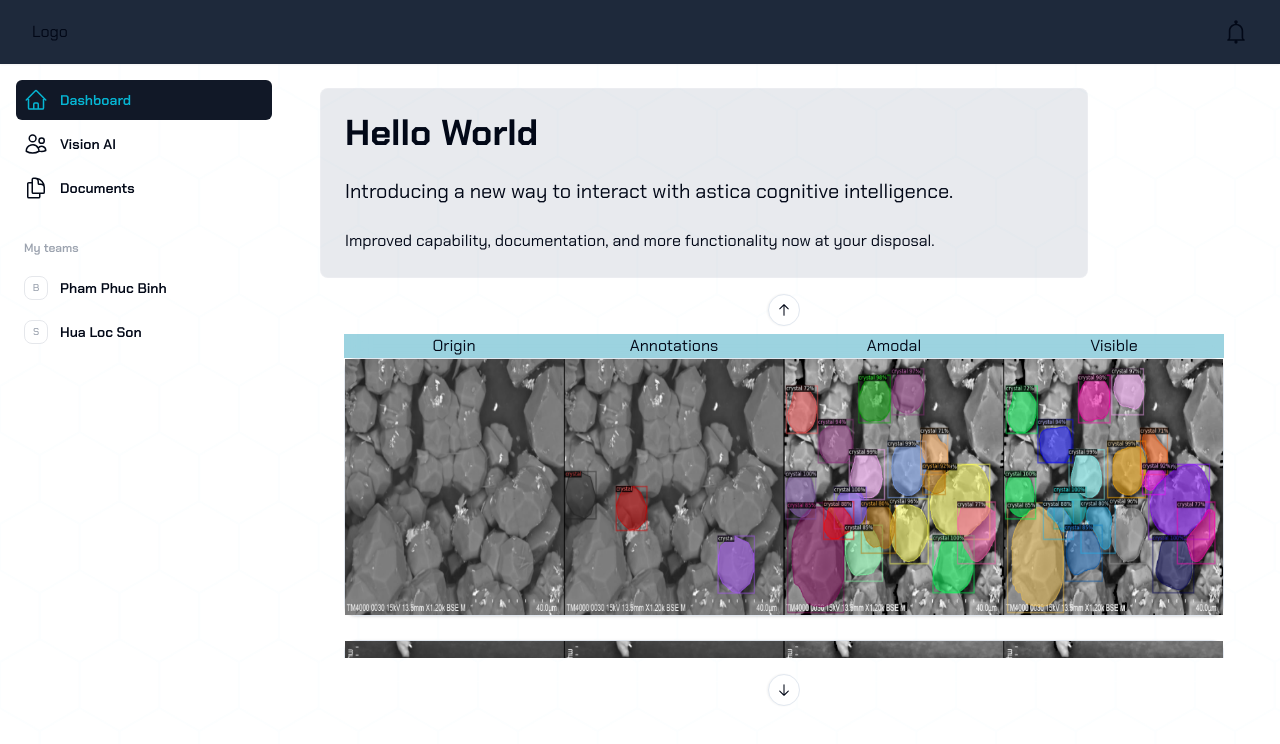
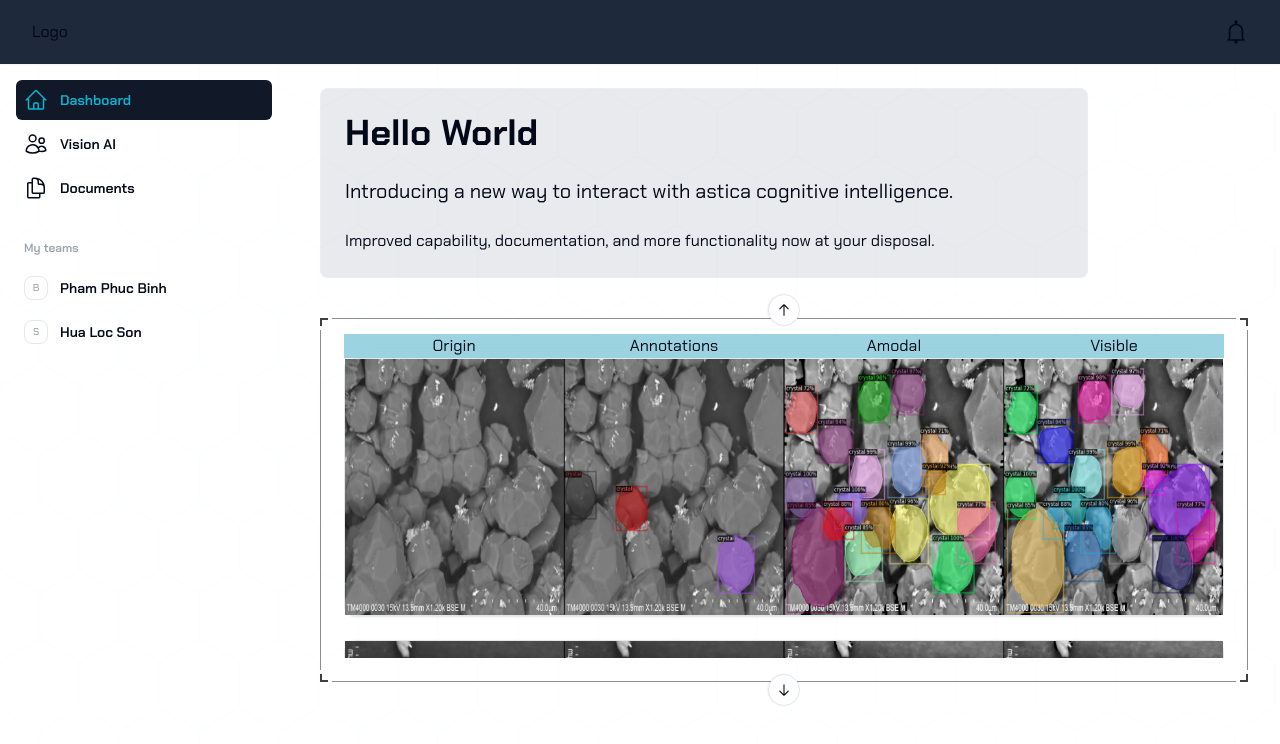
Before and after one commit to hualocson/crystal-fe, a Next.js app: page / in a window 1280 px wide. Shown: the top 744 px of the page. Built offline with nearby package versions, Linux system fonts and the light colour scheme.

Commit message:
UPDATE color  light theme

```diff
--- a/src/components/border-box.jsx
+++ b/src/components/border-box.jsx
@@ -10,11 +10,11 @@ const BorderBox = ({
   const borderColor = useMemo(() => {
     switch (color) {
       case "default":
-        return "border-white/75";
+        return "border-black/75";
       case "primary":
         return "border-cyan-500";
       default:
-        return "border-white/75";
+        return "border-black/75";
     }
   }, [color]);
   return (
@@ -23,7 +23,7 @@ const BorderBox = ({
         "relative before:absolute before:inset-y-0 before:inset-x-3 before:border-y after:absolute after:inset-x-0 after:inset-y-3 after:border-x before:-z-10 after:-z-10",
         {
           "after:border-cyan-500 before:border-cyan-500": color === "primary",
-          "after:border-white/45 before:border-white/45": color === "default",
+          "after:border-black/45 before:border-black/45": color === "default",
         }
       )}
     >
@@ -31,7 +31,7 @@ const BorderBox = ({
         {title !== "" && (
           <p
             className={cn(
-              "border-b border-white/45 font-bold p-2 bg-white/5",
+              "border-b border-black/45 font-bold p-2 bg-black/5",
               color === "primary" && "border-cyan-500 text-cyan-500 ",
               customTitleClass
             )}
```
